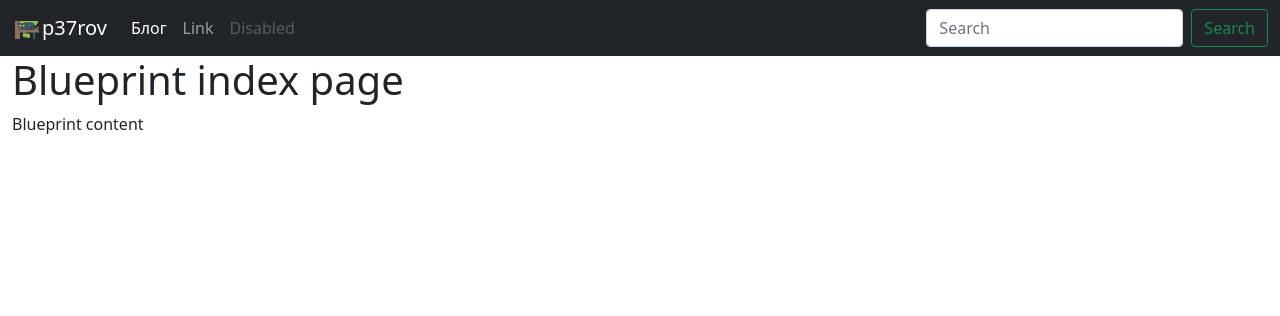
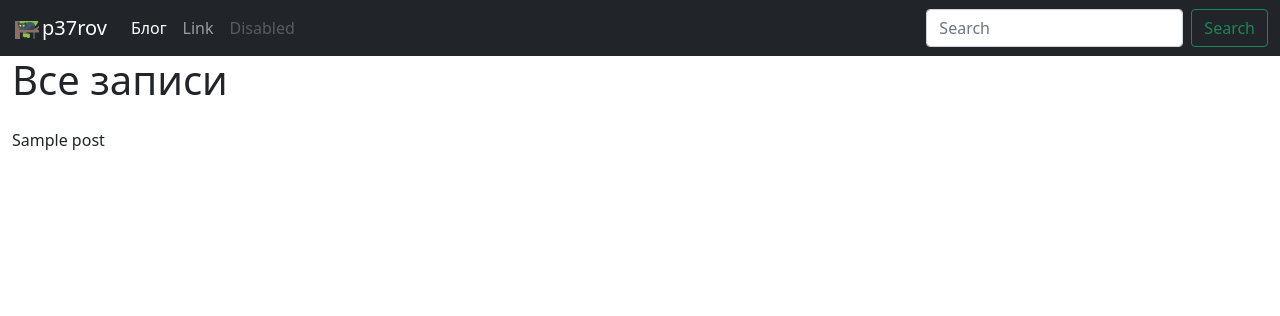
Before and after one commit to p37rov-nvkz/flask-blog-tutorial, a Flask app: page /blog/ in a window 1280 px wide. Shown: the top 316 px of the page. Run offline with Flask 2, Linux system fonts and the light colour scheme; tables that the repository leaves empty hold one stand-in row (values such as "Sample post").

Commit message:
Add rendering posts in template

```diff
--- a/posts/templates/posts/index.html
+++ b/posts/templates/posts/index.html
@@ -1,13 +1,17 @@
 {% extends 'base.html' %}
 
 {% block title %}
-    Blueprint index
+    Все записи
 {% endblock %}
 
 {% block content_title %}
-    Blueprint index page
+    Все записи
 {% endblock %}
 
 {% block content %}
-    Blueprint content
+    {% for post in posts %}
+        <p>
+            {{ post.title }}
+        </p>
+    {% endfor %}
 {% endblock %}
```
